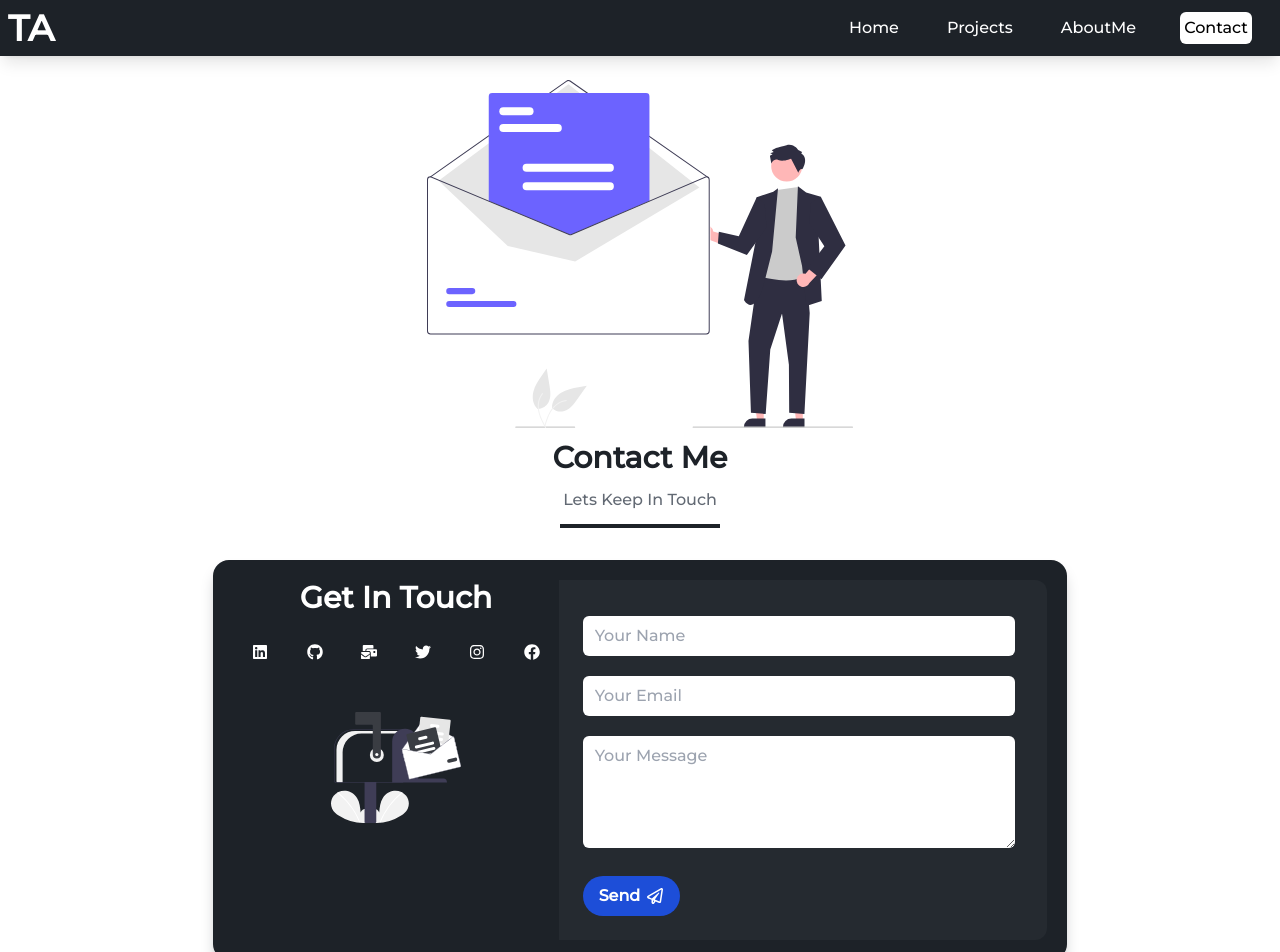
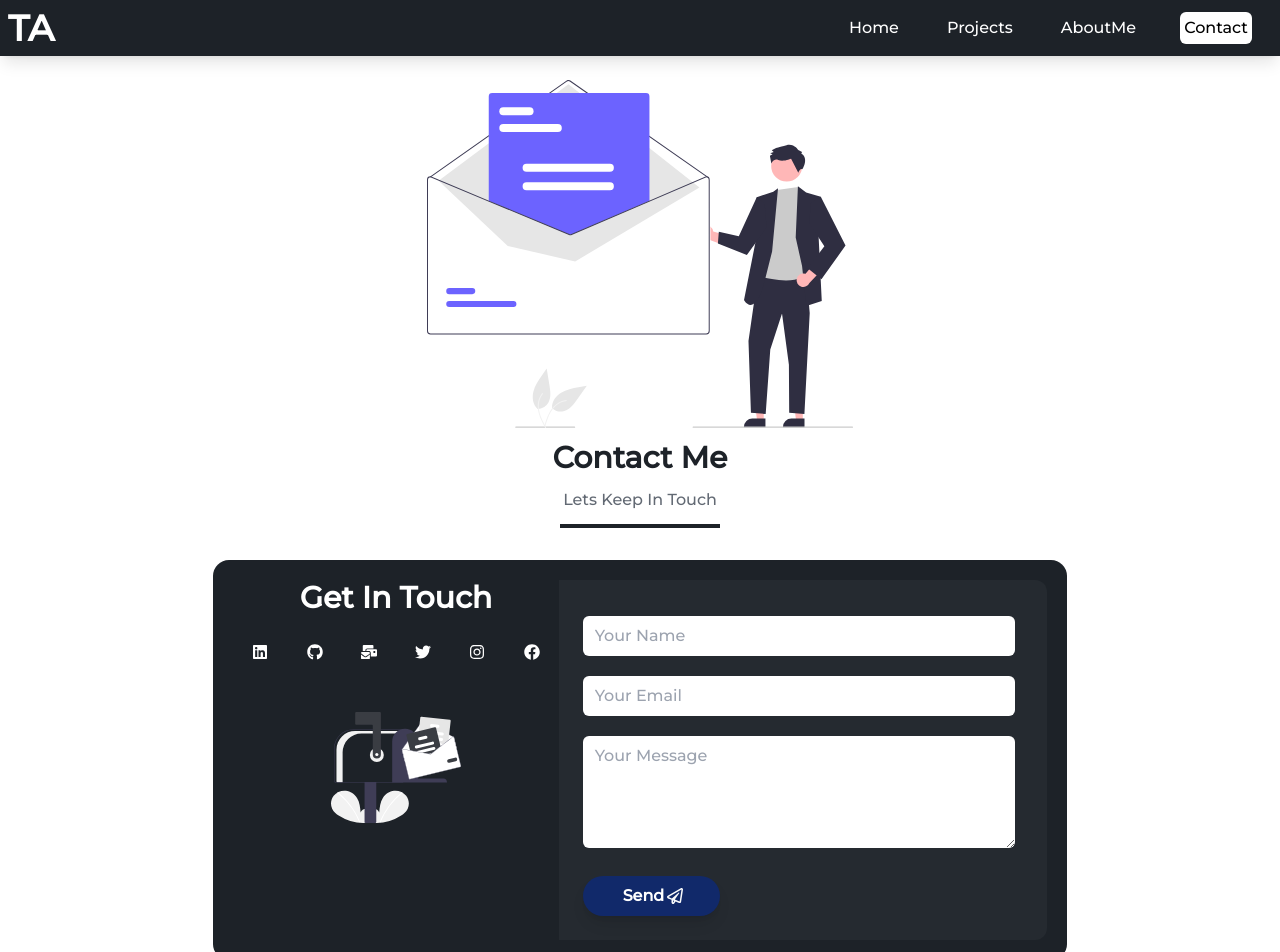
Before and after one commit to tharuAnish/my-folio, a React (Create React App) app: page /contact in a window 1280 px wide. Shown: the top 952 px of the page. Built offline with nearby package versions, Linux system fonts and the light colour scheme.

Commit message:
media link has been added

```diff
--- a/src/components/Footer.js
+++ b/src/components/Footer.js
@@ -10,12 +10,12 @@ function Footer() {
                     <div className="h-1 border-2 border-white border-dotted"></div>
 
                     <div className="flex text-white w-full justify-between py-3">
-                        <FaLinkedin />
-                        <FaGithub />
-                        <FaMailBulk />
-                        <FaTwitter />
-                        <FaInstagram />
-                        <FaFacebook />
+                        <a href="https://www.linkedin.com/in/tharuanish" target="_blank"><FaLinkedin /></a>
+                        <a href="https://github.com/tharuAnish" target="_blank"><FaGithub /></a>
+                        <a href="https://mail.google.com/mail/?view=cm&fs=1&to=namoanishtharu@gmail.com" target="_blank"><FaMailBulk /></a>
+                        <a href="https://twitter.com/anish_namo" target="_blank"><FaTwitter /></a>
+                        <a href="https://www.instagram.com/namo_anish" target="_blank"><FaInstagram /></a>
+                        <a href="https://www.facebook.com/anish.nammochhiyatharu" target="_blank"><FaFacebook /></a>
                     </div>
 
                     <div className="h-1 border-2 border-gray-50 border-dotted"></div>
--- a/src/pages/Contact.js
+++ b/src/pages/Contact.js
@@ -52,7 +52,7 @@ export const Contact = () => {
                 </div>
 
                 <div
-                    className="bg-theme rounded-2xl flex flex-row md:flex-col w-2/3  justify-center mx-auto shadow-lg shadow-[#C5C7C9] text-white
+                    className="bg-theme rounded-2xl flex flex-row md:flex-col w-2/3  justify-center mx-auto  text-white
                                 p-5 m-8 md:w-4/5"
                 >
                     <div className="basis-2/5">
@@ -60,12 +60,14 @@ export const Contact = () => {
                             Get In Touch
                         </p>
                         <div className="flex text-white w-full justify-around mt-4 py-3">
-                            <FaLinkedin />
-                            <FaGithub />
-                            <FaMailBulk />
-                            <FaTwitter />
-                            <FaInstagram />
-                            <FaFacebook />
+                            <a href="https://www.linkedin.com/in/tharuanish" target="_blank"><FaLinkedin /></a>
+                            <a href="https://github.com/tharuAnish" target="_blank"><FaGithub /></a>
+                            <a href="https://mail.google.com/mail/?view=cm&fs=1&to=namoanishtharu@gmail.com" target="_blank"><FaMailBulk /></a>
+                            <a href="https://twitter.com/anish_namo" target="_blank"><FaTwitter /></a>
+                            <a href="https://www.instagram.com/namo_anish" target="_blank"><FaInstagram /></a>
+                            <a href="https://www.facebook.com/anish.nammochhiyatharu" target="_blank"><FaFacebook /></a>
+
+
                         </div>
                         <img
                             className="w-2/5 mx-auto my-10"
@@ -97,13 +99,13 @@ export const Contact = () => {
                                 className="block form-input w-full rounded-md text-theme px-3 py-2 m-2 my-5"
                                 required
                             />
-                            <div className="flex text-white">
+                            <div className="flex text-gray-50 ">
                                 <input
-                                    className="static bg-blue-700 text-white font-bold py-2 pr-10 m-2 px-4  rounded-full focus:ring focus:ring-blue-300 hover:bg-blue-500"
+                                    className="hover:bg-blue-700  static bg-[#11296a] text-white font-bold py-2 pr-14 m-2 px-10  rounded-full focus:ring focus:ring-blue-500 shadow-lg "
                                     type="submit"
                                     value="Send"
                                 />
-                                <i className="absolute pl-2 ml-16 mt-5">
+                                <i className="absolute pl-7 ml-16 mt-5">
                                     <FaRegPaperPlane />
                                 </i>
                             </div>
--- a/tailwind.config.js
+++ b/tailwind.config.js
@@ -8,8 +8,12 @@ module.exports = {
       colors: {
         theme: '#1D2228',
         primary: '#5F9EA0',
-        secondary: '#FAB162'
+        secondary: '#FAB162',
         //#2A2A2A #1A2238 #1D2228 #1F2235
+
+        // boxShadow: {
+        //   "custom": '6px 9px 17px 3px rgb(0 0 0 / 30%)'
+        // }
       },
       fontFamily: {
         mont: ['Montserrat', 'sans-serif']
```
